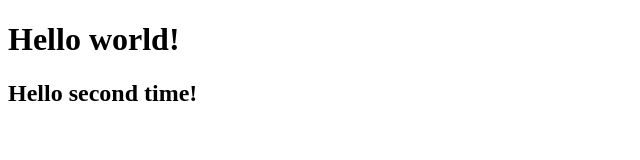
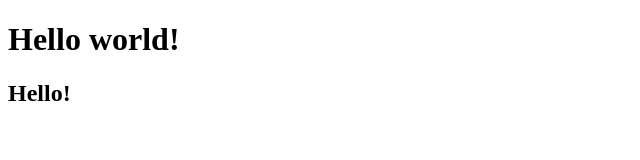
Before and after one commit to ustymbeshlei/project, a plain HTML site: page index.html in a window 1280 px wide. Shown: the whole page, without its empty margins (0-640 px from the left). Drawn offline with Linux system fonts and the light colour scheme.

Commit message:
index.html mod second time

```diff
--- a/index.html
+++ b/index.html
@@ -8,6 +8,6 @@
 </head>
 <body>
     <h1>Hello world!</h1>
-    <h2>Hello second time!</h2>
+    <h2>Hello!</h2>
 </body>
 </html>
```
